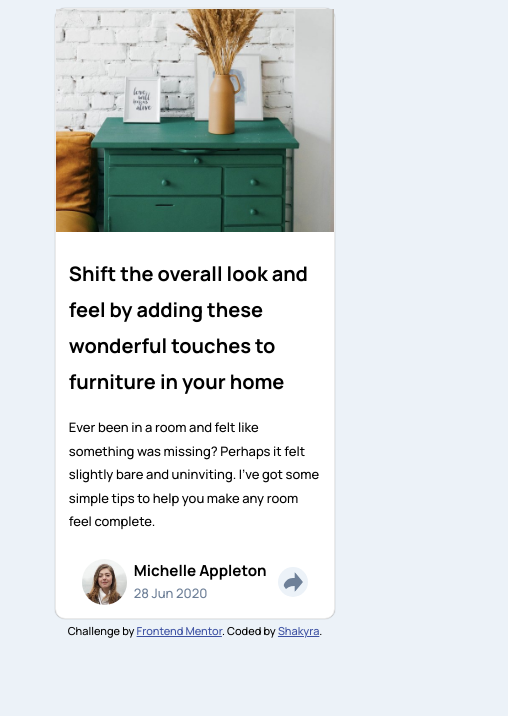
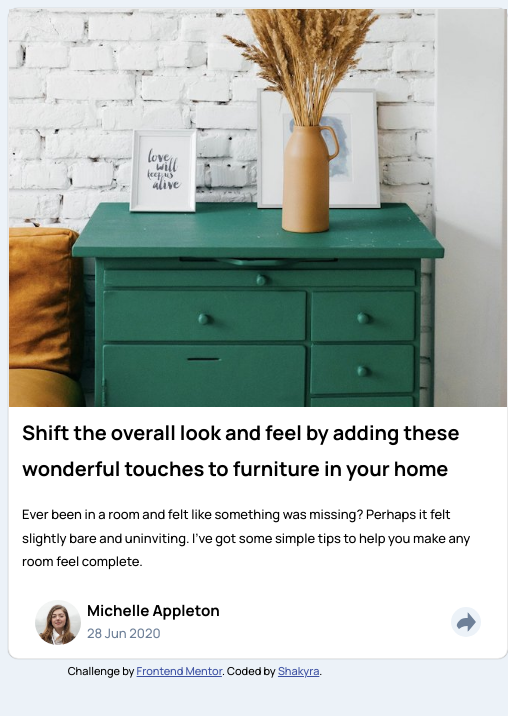
Before and after one commit to shakyra/ArticlePreviewChallenge, a plain HTML site: page index.html in a window 390 px wide. Shown: the whole page, 508 px wide, since content can reach past the window. Drawn offline with Linux system fonts and the light colour scheme.

Commit message:
Changed mobile constraints

```diff
--- a/styles.css
+++ b/styles.css
@@ -22,8 +22,10 @@ time {
   box-shadow: 0px 0px 1px #888;
   font-weight: 500;
   max-width: 75%;
+  min-width: 875px;
   flex: 0 0 1000px;
   margin: auto;
+  text-style: justify;
 }
 
 .column {
@@ -42,8 +44,7 @@ time {
 }
 
 .text-column {
-  padding: 3em 3em;
-  min-width: inherit;
+  padding: 5em 3em;
 }
 
 .text-column footer {
@@ -106,6 +107,7 @@ time {
 
   .article-container {
     flex-direction: column;
+    min-width: 500px;
   }
 
   .image-column {
@@ -123,6 +125,11 @@ time {
     padding: 0 1em;
   }
 
+  .text-column h1 {
+    padding-top: 0;
+    margin-top: 0;
+  }
+
   .text-column footer {
     flex-direction: row;
   }
```
